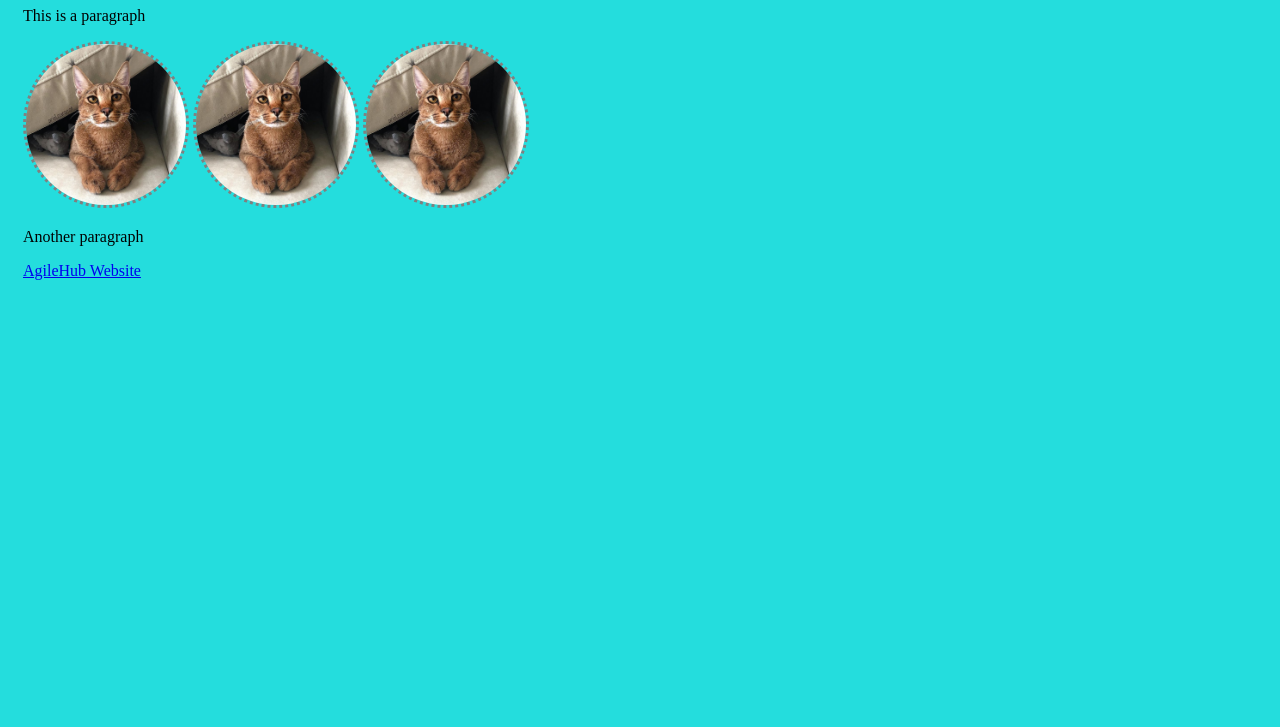
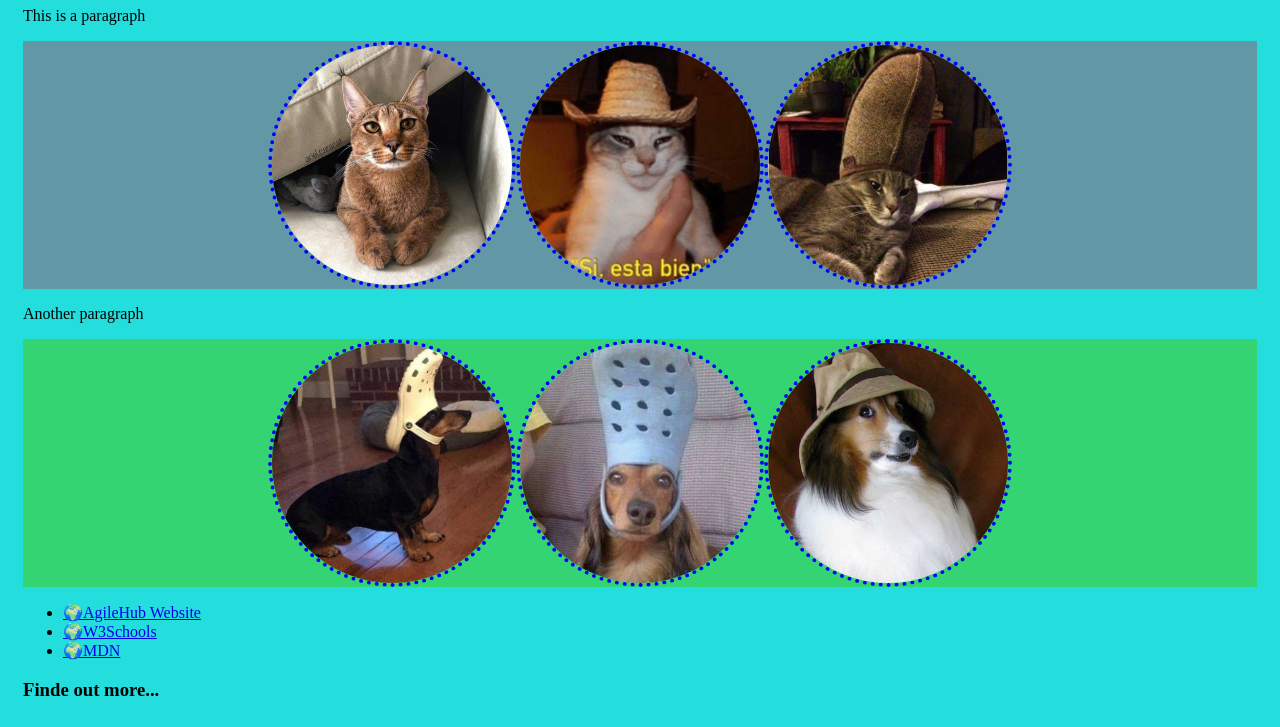
Before and after one commit to hellyworld/ResponsiveWebDev_PeakIT2018, a plain HTML site: page helloWorld/index.html in a window 1280 px wide. Shown: the part 73-800 px from the top of the page. Drawn offline with Linux system fonts and the light colour scheme.

Commit message:
updated step1 with images and stuff

```diff
--- a/helloWorld/css/style.css
+++ b/helloWorld/css/style.css
@@ -1,11 +1,63 @@
-body{
+body {
     background-color: rgb(36, 221, 221);
 }
-#wrapper{
+
+h1 {
+    text-align: center;
+    user-select: none;
+}
+
+#wrapper {
     padding: 0 15px;
 }
-.round-picture-frame{
-    border: 3px dotted gray;
+
+.round-picture-frame {
     border-radius: 100%;
-    width: 10rem;
+    height: 15rem;
 }
+
+#cat-container {
+    background-color: #6297a5;
+}
+
+#dog-container {
+    background-color: rgba(61, 209, 71, 0.7)
+}
+
+#dog-container img,
+#cat-container img {
+    border: 4px dotted blue;
+}
+
+.center-inner-horizontal {
+    display: flex;
+    justify-content: center;
+}
+
+a:hover {
+    position: absolute;
+    color: black;
+    transform: scale(1.2);
+}
+
+a::before{
+    content: '🌍';
+}
+
+a:visited{
+    color: yellow;
+}
+
+@keyframes flip_animation {
+    from {
+        transform: rotateY(0deg);
+    }
+    to {
+        transform: rotateY(360deg);
+    }
+}
+
+img:hover {
+    animation-name: flip_animation;
+    animation-duration: 1s;
+}
--- a/helloWorld/index.html
+++ b/helloWorld/index.html
@@ -1,23 +1,42 @@
 <!DOCTYPE html>
 <html lang="en">
   <head>
-    <meta charset="UTF-8">
-    <meta name="viewport" content="width=device-width, initial-scale=1.0"> <!-- this forces the website to be responsive -->
-    <meta http-equiv="X-UA-Compatible" content="ie=edge">
-    <link rel="stylesheet" href="css/style.css">
-    <title>Document</title>
+    <meta charset="UTF-8" />
+    <meta name="viewport" content="width=device-width, initial-scale=1.0" />
+    <!-- this forces the website to be responsive -->
+    <meta http-equiv="X-UA-Compatible" content="ie=edge" />
+    <link rel="stylesheet" href="css/style.css" />
+    <title>Hello World</title>
   </head>
   <body>
     <div id="wrapper">
       <h1>Hello World</h1>
       <p>This is a paragraph</p>
-            <div id="cat-container">
-                    <img class="round-picture-frame" src="img/cat.png">
-                    <img class="round-picture-frame" src="img/cat.png">
-                    <img class="round-picture-frame" src="img/cat.png">
+      <div id="cat-container" class="center-inner-horizontal">
+        <img class="round-picture-frame" src="img/cat01.jpg" />
+        <img class="round-picture-frame" src="img/cat02.jpg" />
+        <img class="round-picture-frame" src="img/cat03.jpg" />
       </div>
       <p>Another paragraph</p>
+      <div id="dog-container" class="center-inner-horizontal">
+        <img class="round-picture-frame" src="img/dog01.jpg"/>
+        <img class="round-picture-frame" src="img/dog02.jpg"/>
+        <img class="round-picture-frame" src="img/dog03.jpg"/>
+      </div>
+      <ul>
+        <li>
           <a href="http://agilehub.ro" target="_blank">AgileHub Website</a>
+        </li>
+        <li>
+          <a href="https://www.w3schools.com/" target="_blank">W3Schools</a>
+        </li>
+        <li>
+          <a href="https://developer.mozilla.org/en-US/" target="_blank">MDN</a>
+        </li>
+      </ul>
+      <footer>
+        <h3>Finde out more...</h3>
+      </footer>
     </div>
   </body>
 </html>
```
Also changed, not shown: presentation/04_Tools/Shortcuts&Plugins.md (+5 -0 lines), helloWorld/img/cat.png (deleted), helloWorld/img/cat01.jpg (added), helloWorld/img/cat02.jpg (added), helloWorld/img/cat03.jpg (added), helloWorld/img/dog01.jpg (added), helloWorld/img/dog02.jpg (added), helloWorld/img/dog03.jpg (added). Lines whose indentation alone changed are shown as unchanged.
